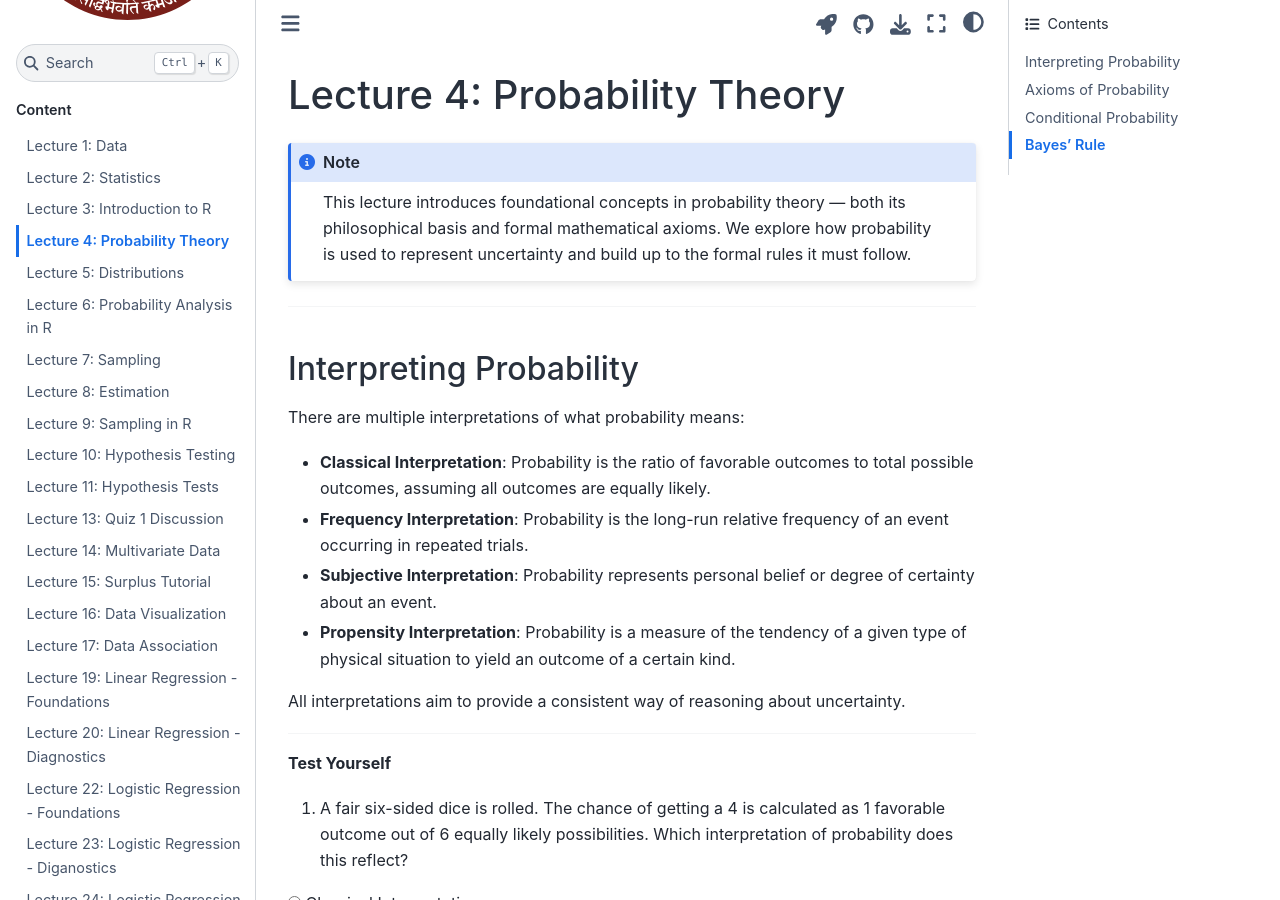
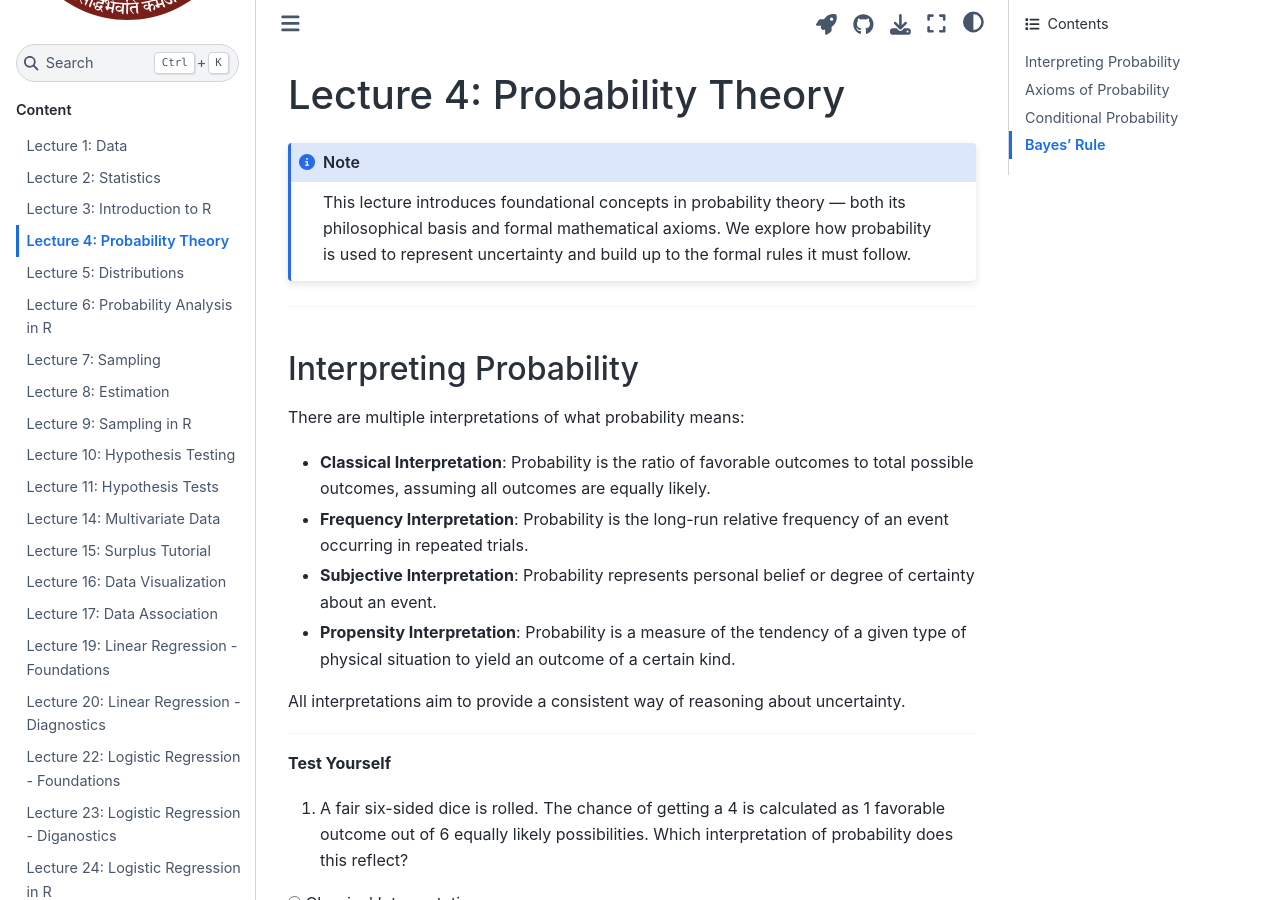
Before and after one commit to anmpahwa/CE5540, a Jupyter Book: the page built from book/content/lecture_04.ipynb, in a window 1280 px wide and 900 px high. Built offline with Jupyter Book 1.0.4 settings and Sphinx 7.4.7 and the Sphinx Book theme 1.1.4, drawn with Linux system fonts in a browser that asks for light colours; pages that are not in the unit, such as notebooks, are missing from menus; comment, search, counter and statistics services are not loaded; some of the changed lines change nothing that is shown.

Commit message:
update toc.yml

```diff
--- a/book/_toc.yml
+++ b/book/_toc.yml
@@ -16,7 +16,7 @@ parts:
     - file: content/lecture_10.ipynb
     - file: content/lecture_11.ipynb
 #    - file: content/lecture_12.ipynb
-    - file: content/lecture_13.ipynb
+#    - file: content/lecture_13.ipynb
     - file: content/lecture_14.ipynb
     - file: content/lecture_15.ipynb
     - file: content/lecture_16.ipynb
@@ -29,3 +29,4 @@ parts:
     - file: content/lecture_23.ipynb
     - file: content/lecture_24.ipynb
     - file: content/lecture_25.ipynb
+#    - file: content/lecture_26.ipynb
```
